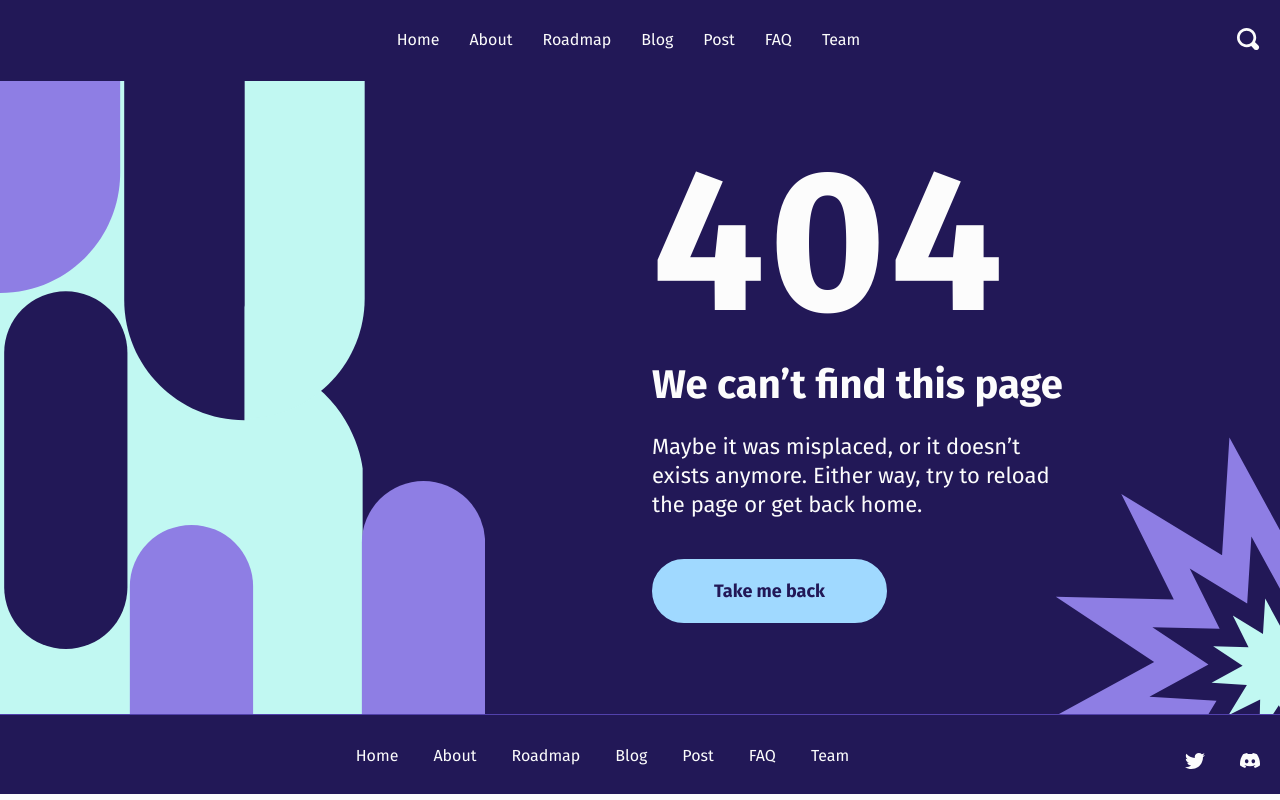
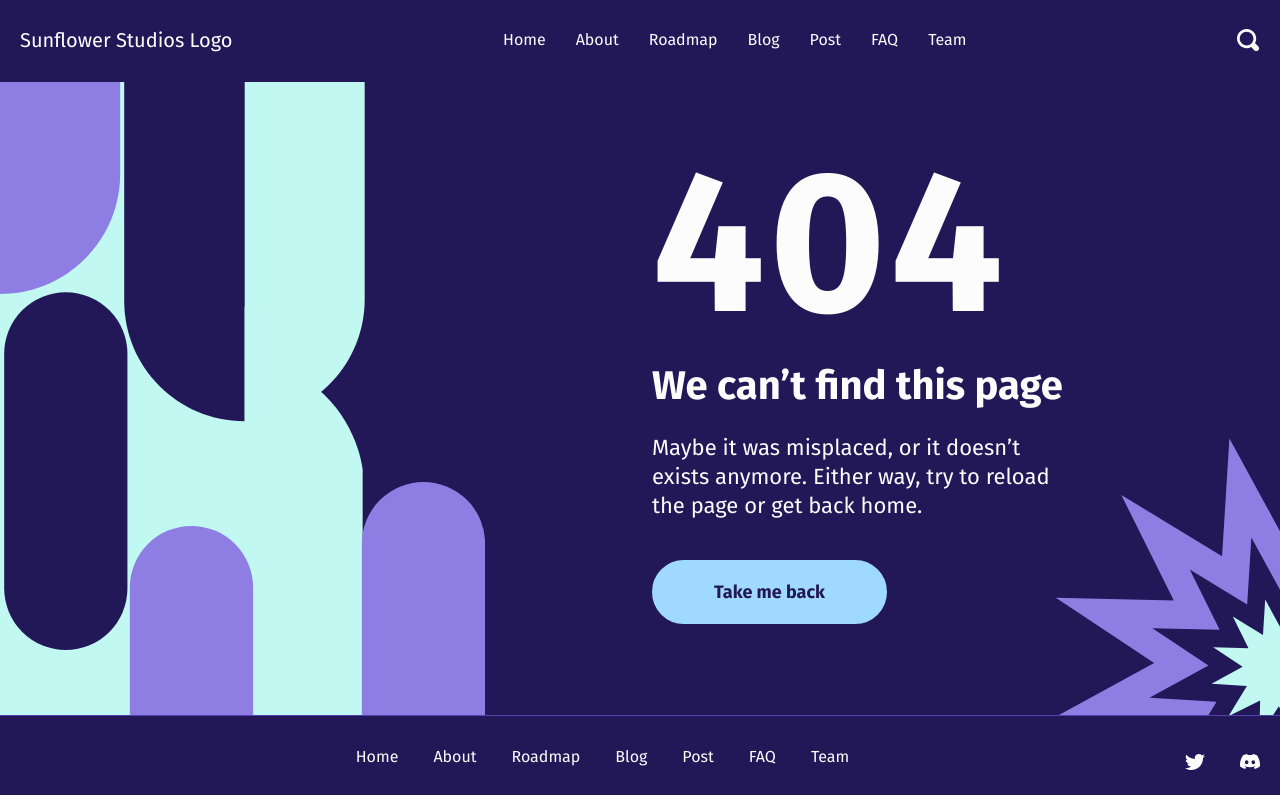
Before and after one commit to dbantin19/sunflower-studios-v2, a website: page 404.html in a window 1280 px wide. Drawn offline with nearby package versions, Linux system fonts and the light colour scheme.

Commit message:
SS Logo Placeholder on all pages in nav

```diff
--- a/404.html
+++ b/404.html
@@ -38,6 +38,7 @@
 		<div class="header__container container">
 			<a class="header__brand" href="./index.html">
 				<!--<img src="img/logo.svg" alt="" />-->
+				<h5 style="color:#ffffff;">Sunflower Studios Logo</h5>
 			</a>
 			<button class="navbar-toggler" type="button" data-bs-toggle="collapse" data-bs-target="#navbarContent"
 				aria-controls="navbarContent" aria-expanded="false" aria-label="Toggle navigation">
```
Also changed, not shown: about.html (+1 -0 lines), blog-post.html (+1 -0 lines), blog.html (+1 -0 lines), faq.html (+1 -0 lines), roadmap.html (+1 -0 lines), team.html (+1 -0 lines), text.html (+1 -0 lines).
